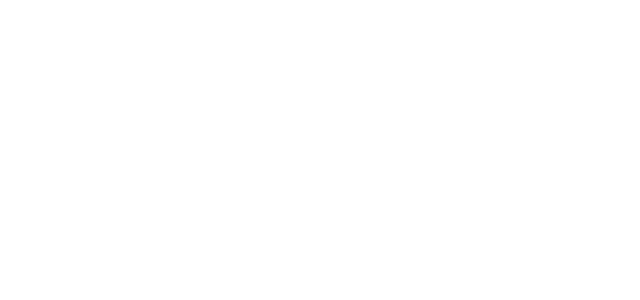
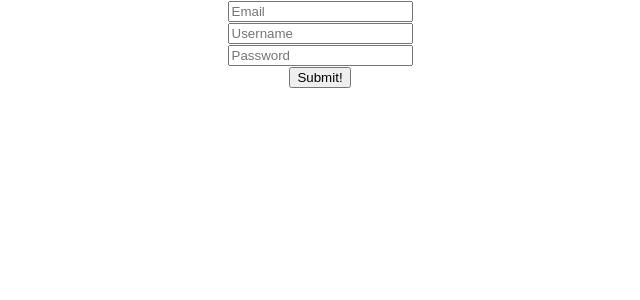
Before and after one commit to picmetric/front-end, a React (Create React App) app: page / in a window 1280 px wide. Shown: the top 300 px of the page, without its empty margins (320-960 px from the left). Built offline with nearby package versions, Linux system fonts and the light colour scheme.

Commit message:
built initial form component with Formik

```diff
--- a/src/App.js
+++ b/src/App.js
@@ -1,10 +1,11 @@
 import React from 'react';
 import './App.css';
+import LoginForm from './components/Login';
 
 function App() {
   return (
     <div className="App">
-
+     <LoginForm/>
     </div>
   );
 }
--- a/src/components/Login.js
+++ b/src/components/Login.js
@@ -1,8 +1,32 @@
-import React from 'react';
-import {withFormik} from 'formik';
+import React from "react";
+import { withFormik, Form, Field } from "formik";
 
-const Login = () => {
-    return (<div>Build better loginpage</div>)
+function LoginForm() {
+  return (
+    <Form>
+      <Field type="text" name="email" placeholder="Email" />
+      <br />
+      <Field type="text" name="username" placeholder="Username" />
+      <br />
+      <Field type="password" name="password" placeholder="Password" />
+      <br />
+      <button type="submit">Submit!</button>
+    </Form>
+  );
 }
 
-export default Login;
+const FormikLoginForm = withFormik({
+  mapPropsToValues({ email, username, password }) {
+    return {
+      email: email || "",
+      username: username || "",
+      password: password || ""
+    };
+  },
+
+  handleSubmit(values) {
+    console.log(values);
+  }
+})(LoginForm);
+
+export default FormikLoginForm;
```
